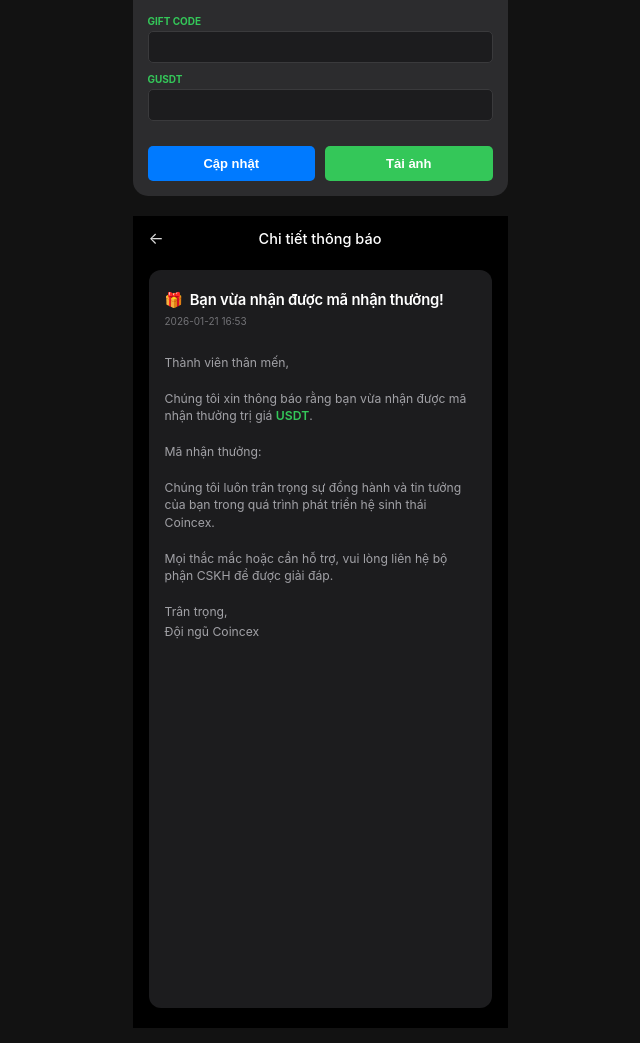
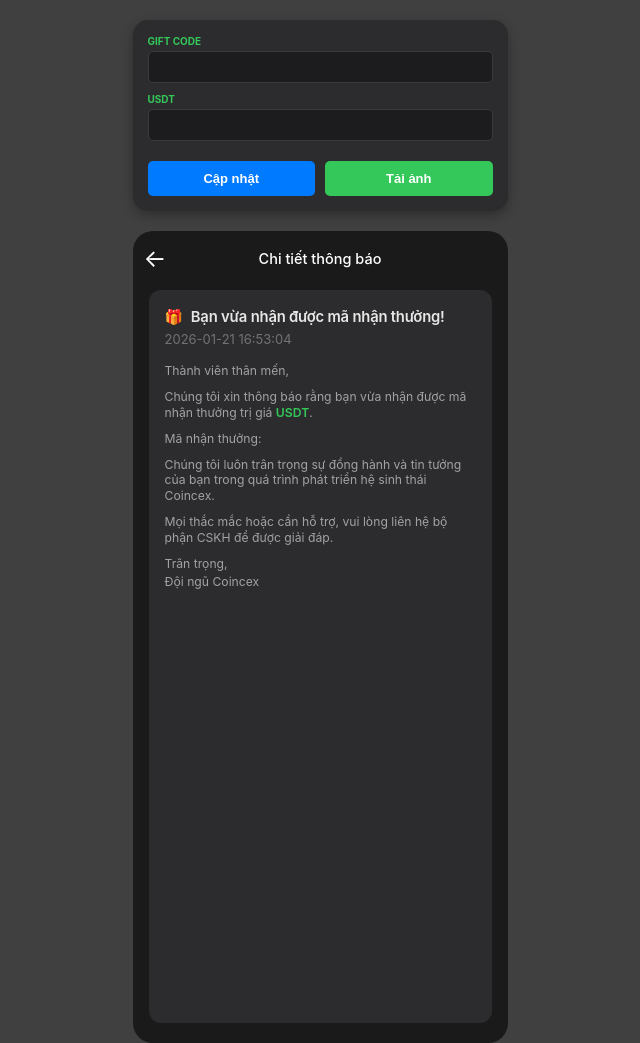
Before and after one commit to nguyenngocdanh275-arch/THONGBAOCOINCEX, a plain HTML site: page index.html in a window 1280 px wide. Shown: the whole page, without its empty margins (320-960 px from the left). Drawn offline with nearby package versions, Linux system fonts and the light colour scheme.

Commit message:
Update index.html

```diff
--- a/index.html
+++ b/index.html
@@ -7,17 +7,18 @@
     <script src="https://cdnjs.cloudflare.com/ajax/libs/html2canvas/1.4.1/html2canvas.min.js"></script>
     <style>
         :root {
-            --bg-black: #000000;
-            --card-gray: #1c1c1e;
-            --text-faded: #a1a1a6; /* Màu nhạt chuẩn App */
+            --page-bg-gray: #404040;
+            --phone-bg-gray: #1a1a1a;
+            --card-gray: #2c2c2e;
+            --text-faded: #a1a1a6;
             --text-white: #ffffff;
             --green-app: #34c759;
-            --blue-app: #007aff; /* Thêm màu xanh dương cho nút cập nhật */
+            --blue-app: #007aff;
             --timestamp-gray: #727276;
         }
 
         body {
-            background-color: #121212;
+            background-color: var(--page-bg-gray);
             color: var(--text-faded);
             font-family: -apple-system, BlinkMacSystemFont, "SF Pro Text", sans-serif;
             margin: 0;
@@ -25,91 +26,84 @@
             flex-direction: column;
             align-items: center;
             -webkit-font-smoothing: antialiased;
-            user-select: none;
+            padding-top: 20px;
         }
 
-        /* Bảng điều khiển tối giản */
+        /* Bảng điều khiển */
         .admin-panel {
             width: 100%;
             max-width: 375px;
             background: #2c2c2e;
             padding: 15px;
-            border-bottom-left-radius: 15px;
-            border-bottom-right-radius: 15px;
+            border-radius: 15px;
             margin-bottom: 20px;
             box-sizing: border-box;
             display: flex;
             flex-direction: column;
             gap: 10px;
+            box-shadow: 0 4px 12px rgba(0,0,0,0.3);
         }
 
         .input-group { display: flex; flex-direction: column; gap: 4px; }
         .input-group label { font-size: 10px; color: var(--green-app); text-transform: uppercase; font-weight: bold; }
+        input { background: #1c1c1e; border: 1px solid #3a3a3c; color: white; padding: 8px; border-radius: 5px; font-size: 12px; }
 
-        input {
-            background: #1c1c1e; border: 1px solid #3a3a3c;
-            color: white; padding: 8px; border-radius: 5px; font-size: 12px;
+        .btn-action {
+            color: white; border: none; padding: 10px; border-radius: 5px;
+            font-weight: bold; cursor: pointer; font-size: 13px; width: 100%;
         }
-
-        /* Style chung cho nút */
-        .btn-action {
-            color: white; border: none;
-            padding: 10px; border-radius: 5px; font-weight: bold;
-            cursor: pointer; font-size: 13px; margin-top: 5px;
-            width: 100%;
-        }
-
-        /* Màu riêng cho từng nút */
         .btn-update { background: var(--blue-app); }
-        .btn-update:hover { background: #0062cc; }
-
         .btn-download { background: var(--green-app); }
-        .btn-download:hover { background: #2da84b; }
-
 
         /* Giao diện App */
         .phone-view {
             width: 375px;
-            background-color: var(--bg-black);
+            background-color: var(--phone-bg-gray);
             min-height: 812px;
             padding: 0 16px;
             box-sizing: border-box;
             display: flex;
             flex-direction: column;
+            border-radius: 20px;
+            overflow: hidden;
+            margin-bottom: 20px;
         }
 
         .header {
             display: grid; grid-template-columns: 40px 1fr 40px;
-            align-items: center; height: 44px; flex-shrink: 0;
+            align-items: center; height: 44px; flex-shrink: 0; margin-top: 5px;
         }
 
-        .header-title {
-            font-size: 14.5px; font-weight: 500; text-align: center; color: var(--text-white);
-        }
+        .header-title { font-size: 14.5px; font-weight: 500; text-align: center; color: var(--text-white); }
 
         .notification-card {
             background-color: var(--card-gray);
-            border-radius: 12px; padding: 20px 16px; margin-top: 10px;
-            line-height: 1.45; flex-grow: 1; min-height: 85vh;
-            margin-bottom: 20px;
+            border-radius: 12px; padding: 18px 16px; margin-top: 10px;
+            line-height: 1.3;
+            flex-grow: 1; min-height: 85vh; margin-bottom: 20px;
         }
 
         .title-row {
             display: flex; font-size: 14.8px; font-weight: 600;
-            color: var(--text-white); margin-bottom: 3px; letter-spacing: -0.2px;
+            color: #e6e6e6; margin-bottom: 4px; letter-spacing: -0.2px;
         }
 
-        .timestamp { color: var(--timestamp-gray); font-size: 10px; margin-bottom: 25px; display: block; }
+        .timestamp {
+            color: var(--timestamp-gray); font-size: 13px;
+            margin-bottom: 15px; display: block;
+        }
+
         .content-body { font-size: 12.2px; color: var(--text-faded); }
-        .content-body p { margin: 0 0 18px 0; }
+        .content-body p { margin: 0 0 10px 0; }
         .highlight-green { color: var(--green-app); font-weight: 600; }
 
         .action-link {
             color: var(--green-app); font-weight: 700; font-size: 13.5px;
-            text-transform: uppercase; margin: 22px 0; display: block;
+            text-transform: uppercase;
+            margin: 15px 0;
+            display: block;
         }
 
-        /* Khóa các vùng cố định */
         .header-title, .title-row, .action-link, .timestamp { pointer-events: none; }
     </style>
 </head>
@@ -121,10 +115,9 @@
             <input type="text" id="in-code" value="">
         </div>
         <div class="input-group">
-            <label>GUSDT</label>
+            <label>USDT</label>
             <input type="text" id="in-amount" value="">
         </div>
-
         <div style="display: flex; gap: 10px; margin-top: 10px;">
             <button class="btn-action btn-update" onclick="updatePreview()">Cập nhật</button>
             <button class="btn-action btn-download" onclick="captureImage()">Tải ảnh</button>
@@ -133,14 +126,14 @@
 
     <div id="capture-area" class="phone-view">
         <div class="header">
-            <span style="font-size: 16px; color: #ffffffdb;">←</span>
+            <span style="font-size: 24px; color: #fff; margin-left: -5px;">←</span>
             <div class="header-title">Chi tiết thông báo</div>
             <div></div>
         </div>
 
         <div class="notification-card">
             <div class="title-row">
-                <span style="margin-right: 7px;">🎁</span>
+                <span style="margin-right: 8px;">🎁</span>
                 <span>Bạn vừa nhận được mã nhận thưởng!</span>
             </div>
 
@@ -154,7 +147,6 @@
                 <p>
                     Mã nhận thưởng: <span class="highlight-green" id="out-code"></span>
                 </p>
-
                 <p>Chúng tôi luôn trân trọng sự đồng hành và tin tưởng của bạn trong quá trình phát triển hệ sinh thái Coincex.</p>
                 <p>Mọi thắc mắc hoặc cần hỗ trợ, vui lòng liên hệ bộ phận CSKH để được giải đáp.</p>
                 <p style="margin-bottom: 2px;">Trân trọng,</p>
@@ -164,27 +156,21 @@
     </div>
 
     <script>
-        // --- HÀM 1: CHỈ CẬP NHẬT DỮ LIỆU ---
         function updatePreview() {
-            // Cập nhật dữ liệu từ các ô input vào khu vực hiển thị
             document.getElementById('out-amount').innerText = document.getElementById('in-amount').value;
             document.getElementById('out-code').innerText = document.getElementById('in-code').value;
-
-            // Cập nhật lại thời gian thực tế lúc bấm nút
+            document.getElementById('out-action').innerText = document.getElementById('in-action').value;
             updateTime();
         }
 
-        // --- HÀM 2: CHỈ TẢI ẢNH ---
         function captureImage() {
-            // Xuất ảnh chất lượng cao
             const area = document.getElementById('capture-area');
             html2canvas(area, {
-                backgroundColor: "#000000",
+                backgroundColor: "#1a1a1a",
                 scale: 3,
                 logging: false
             }).then(canvas => {
                 const link = document.createElement('a');
-                // Lấy mã code để đặt tên file cho dễ nhớ
                 const codeName = document.getElementById('in-code').value || 'Bonus';
                 link.download = `${codeName}_${Date.now()}.png`;
                 link.href = canvas.toDataURL('image/png');
@@ -194,14 +180,13 @@
 
         function updateTime() {
             const now = new Date();
-            // Định dạng lại thời gian cho đẹp hơn một chút (YYYY-MM-DD HH:mm)
-            const timeStr = `${now.getFullYear()}-${String(now.getMonth()+1).padStart(2,'0')}-${String(now.getDate()).padStart(2,'0')} ${String(now.getHours()).padStart(2,'0')}:${String(now.getMinutes()).padStart(2,'0')}`;
+            const pad = (num) => String(num).padStart(2, '0');
+            // CẬP NHẬT: Đã thêm giây (:ss) vào cuối chuỗi
+            const timeStr = `${now.getFullYear()}-${pad(now.getMonth()+1)}-${pad(now.getDate())} ${pad(now.getHours())}:${pad(now.getMinutes())}:${pad(now.getSeconds())}`;
             document.getElementById('auto-time').innerText = timeStr;
         }
 
-        // Chạy lần đầu khi tải trang
         updateTime();
-        // Gọi updatePreview lần đầu để đồng bộ dữ liệu mặc định
         updatePreview();
     </script>
 
```
